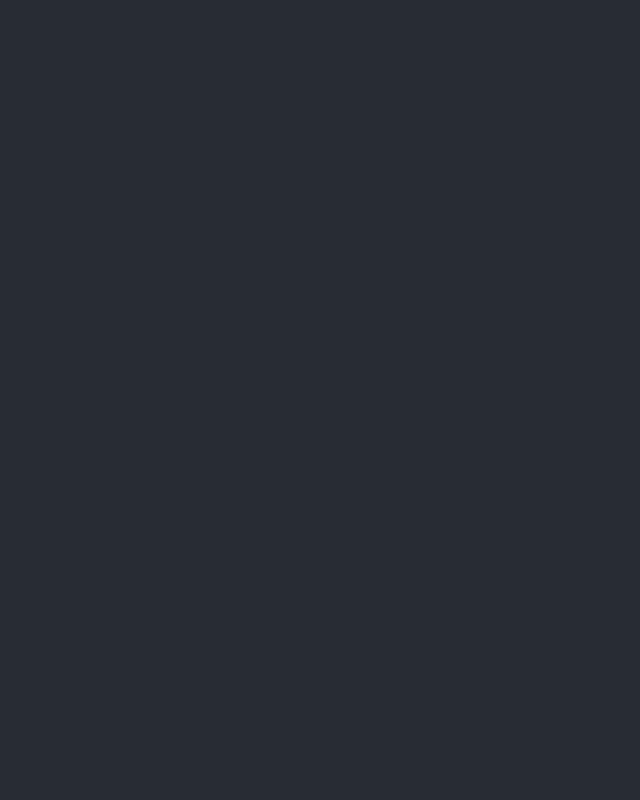
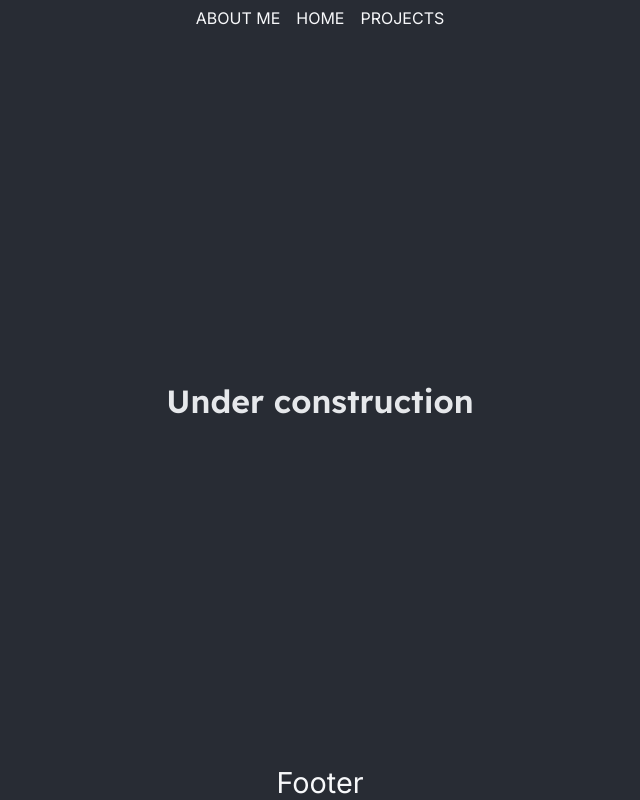
Before and after one commit to Yanhenning/homepage, a Next.js app: page / in a window 1280 px wide. Shown: the whole page, without its empty margins (320-960 px from the left). Built offline with nearby package versions, Linux system fonts and the light colour scheme; no server answers.

Commit message:
improvement - create base header, footer and adjust some styles

```diff
--- a/components/Footer/Footer.jsx
+++ b/components/Footer/Footer.jsx
@@ -1,9 +1,12 @@
 import React from 'react'
+
+import styles from './styles.module.scss'
 
 const Footer = () => {
     return (
-        <>
-        </>
+        <footer>
+            Footer
+        </footer>
     )
 }
 
--- a/components/Header/Header.jsx
+++ b/components/Header/Header.jsx
@@ -1,9 +1,26 @@
+import Link from 'next/link'
 import React from 'react'
 
+import styles from './styles.module.scss'
+
 const Header = () => {
+
+    const getMenuItem = (name, path) => {
+        return (
+            <Link href={`/${path}`} as={`${process.env.BACKEND_URL}/${path}`}>
+                <a className={styles.menuItem}>{name.toUpperCase()}</a>
+            </Link>
+        )
+    }
+
     return (
-        <>
-        </>
+        <header className={styles.headerContainer}>
+            <div className={styles.sectionItem}>
+                {getMenuItem('About me', 'about')}
+                {getMenuItem('home', '')}
+                {getMenuItem('projects', 'projects')}
+            </div>
+        </header>
     )
 }
 
--- a/components/Header/styles.module.scss
+++ b/components/Header/styles.module.scss
@@ -0,0 +1,24 @@
+
+.headerContainer {
+  display: flex;
+  flex-direction: row;
+  justify-content: space-evenly;
+
+  a {
+    font: 500 1rem Inter, sans-serif;
+    text-decoration: none;
+    color: var(--gray-50);
+
+    &:hover {
+      color: var(--purple-300)
+    }
+  }
+
+  .menuItem {
+    padding: 0.5rem;
+  }
+
+  .sectionItem {
+    display: flex;
+  }
+}
--- a/components/UnderConstruction/UnderConstruction.jsx
+++ b/components/UnderConstruction/UnderConstruction.jsx
@@ -3,6 +3,7 @@ import React from 'react'
 const UnderConstruction = () => {
     return (
         <>
+            <h1>Under construction</h1>
         </>
     )
 }
--- a/pages/_app.jsx
+++ b/pages/_app.jsx
@@ -1,4 +1,7 @@
 import Head from 'next/head'
+import Footer from '../components/Footer/Footer'
+
+import Header from '../components/Header/Header'
 
 import '../styles/global.scss'
 import styles from '../styles/app.module.scss'
@@ -12,7 +15,9 @@ export default function MyApp({ Component, pageProps }) {
                 </title>
             </Head>
             <main>
+                <Header/>
                 <Component {...pageProps} />
+                <Footer/>
             </main>
         </div>
     )
--- a/pages/_document.js
+++ b/pages/_document.js
@@ -15,8 +15,8 @@ class MyDocument extends Document {
                     <link rel="shourtcut icon" href="/favicon.png" type="image/png"/>
                 </Head>
                 <body>
-                <Main/>
-                <NextScript/>
+                    <Main/>
+                    <NextScript/>
                 </body>
             </Html>
         )
--- a/pages/projects.jsx
+++ b/pages/projects.jsx
@@ -1,9 +1,10 @@
 import React from 'react'
+
+import UnderConstruction from '../components/UnderConstruction/UnderConstruction'
 
 const projects = () => {
     return (
-        <>
-        </>
+        <UnderConstruction/>
     )
 }
 
--- a/styles/app.module.scss
+++ b/styles/app.module.scss
@@ -7,12 +7,24 @@
   display: flex;
   flex-direction: column;
   align-items: center;
-  justify-content: flex-start;
+  justify-content: space-between;
   font-size: 1.8rem;
-  color: var(--white);
+  color: var(--gray-50);
+
+  main {
+    flex: 1;
+    display: flex;
+    flex-direction: column;
+    justify-content: space-between;
+    width: 100vw;
+  }
 }
 
-.App-body {
+.test {
+  background-color: #9f75ff;
+}
+
+.appBody {
   display: flex;
   flex-direction: column;
   justify-content: center;
--- a/styles/global.scss
+++ b/styles/global.scss
@@ -19,6 +19,7 @@
 
   --green-500: #04D361;
 
+  --purple-200: #b299f1;
   --purple-300: #9F75FF;
   --purple-400: #9164FA;
   --purple-500: #8257E5;
@@ -53,7 +54,7 @@ body, input, textarea, button {
 h1, h2, h3, h4, h5, h6 {
   font-weight: 600;
   font-family: Lexend, sans-serif;
-  color: var(--gray-800);
+  color: var(--gray-100);
 }
 
 h1 {
```
Also changed, not shown: 1 other file (tests, documents, lock files or other folders).
